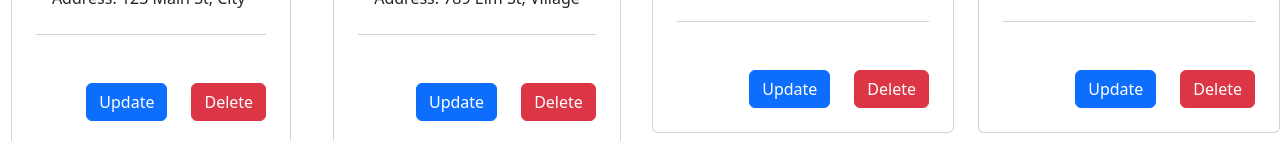
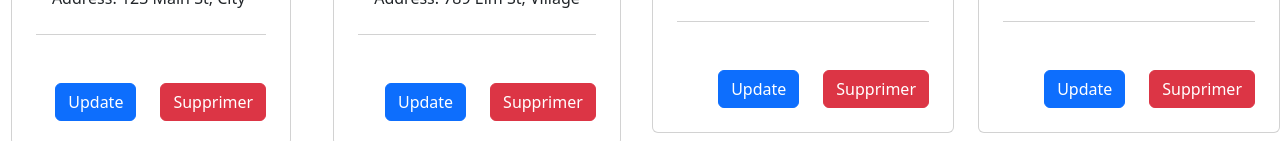
Before and after one commit to Mendev200/address, a React (Create React App) app: page /home in a window 1280 px wide. Shown: the part 811-952 px from the top of the page. Built offline with nearby package versions, Linux system fonts and the light colour scheme; data requests are answered from the project's data file.

Commit message:
modifying delete/delete works

```diff
--- a/src/components/Delete.jsx
+++ b/src/components/Delete.jsx
@@ -1,36 +1,33 @@
 import React, { useState } from "react";
-import { Navigate } from "react-router-dom";
+import { deleteContact } from "./api/deleteContact";
 import { deleteUser } from "./api/deleteUser";
-import { deleteContact } from "./api/deleteContact"; // Import de la fonction DeleteContactApi
 import 'bootstrap/dist/css/bootstrap.min.css';
 
-export default function Delete({ userType }) {
-    const [redirect, setRedirect] = useState(false); // État pour gérer la redirection après la suppression réussie
+export default function Delete({ contactId, userId }) {
+    const [refresh, setRefresh] = useState(false); // État pour gérer le rafraîchissement de la page
 
-    // Fonction pour gérer la suppression de l'utilisateur
     const handleDelete = async () => {
         try {
-            // Utilise soit la fonction de suppression d'utilisateur ou de contact de l'API en fonction de userType
-            if (userType === "user") {
-                await deleteUser();
-            } else if (userType === "contact") {
-                await deleteContact();
+            if (userId) {
+                console.log(`Suppression de l'utilisateur avec l'ID : ${userId}`);
+                await deleteUser(userId); // Supprimer l'utilisateur
+            } else if (contactId) {
+                console.log(`Suppression du contact avec l'ID : ${contactId}`);
+                await deleteContact(contactId); // Supprimer le contact
             }
-            setRedirect(true); // Déclenche la redirection après la suppression réussie
+            console.log("Suppression terminée avec succès !");
+            setRefresh(true); // Mettre à jour l'état pour rafraîchir la page
         } catch (error) {
-            console.error(error); // Gestion des erreurs : affiche l'erreur dans la console
+            console.error("Une erreur s'est produite lors de la suppression :", error);
         }
     };
 
-    // Si redirect est true, redirige l'utilisateur vers une autre page (par exemple, la page d'accueil)
-    if (redirect) {
-        return <Navigate to="/show-user" />;
+    if (refresh) {
+        // Rafraîchir la page en rechargeant l'URL
+        window.location.reload();
     }
 
     return (
-        <div>
-            {/* Mettez ici le contenu de votre composant, par exemple un bouton pour déclencher la suppression */}
-            <button onClick={handleDelete} className="btn text-white btn-danger" type="button">Delete {userType}</button>
-        </div>
+        <button onClick={handleDelete} className="btn text-white btn-danger" type="button">Supprimer</button>
     );
 }
```
